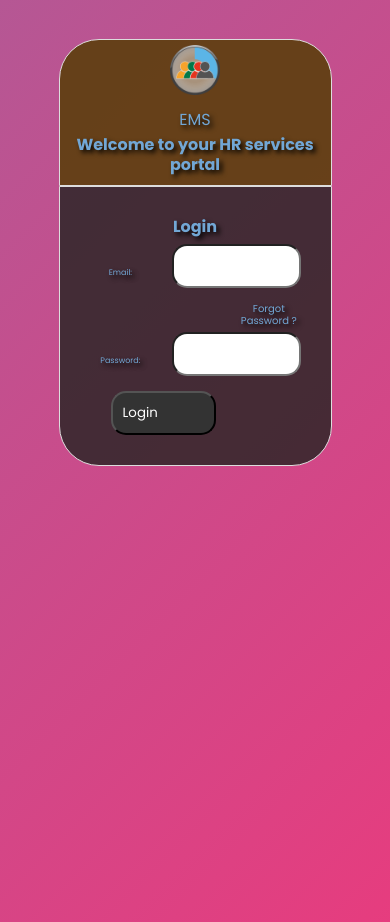
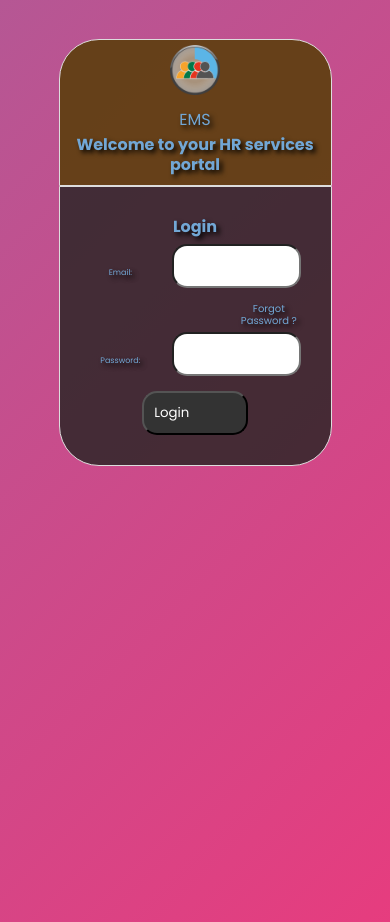
Before and after one commit to sekar-kali/EMS, a React (Create React App) app in the folder frontend/: page /auth/login in a window 390 px wide. Built offline with nearby package versions, Linux system fonts and the light colour scheme.

Commit message:
Update frontend

```diff
--- a/frontend/src/App.jsx
+++ b/frontend/src/App.jsx
@@ -24,7 +24,7 @@ const PrivateRoute = ({ element }) => {
   const authToken = localStorage.getItem('authToken');
   const authTokenExpiration = localStorage.getItem('authTokenExpiration');
 
-  // Check if the token is present and not expired
+  // Checking if the token is present and not expired
   if (authToken && authTokenExpiration && new Date(authTokenExpiration) > new Date()) {
     return element;
   } else {
--- a/frontend/src/styles.css
+++ b/frontend/src/styles.css
@@ -590,7 +590,7 @@ table th {
     }
 
     button{
-      margin-left: 10%;
+      margin-left: 25%;
       padding-right: 60px ;
     }
     h1,h2,p{
```
